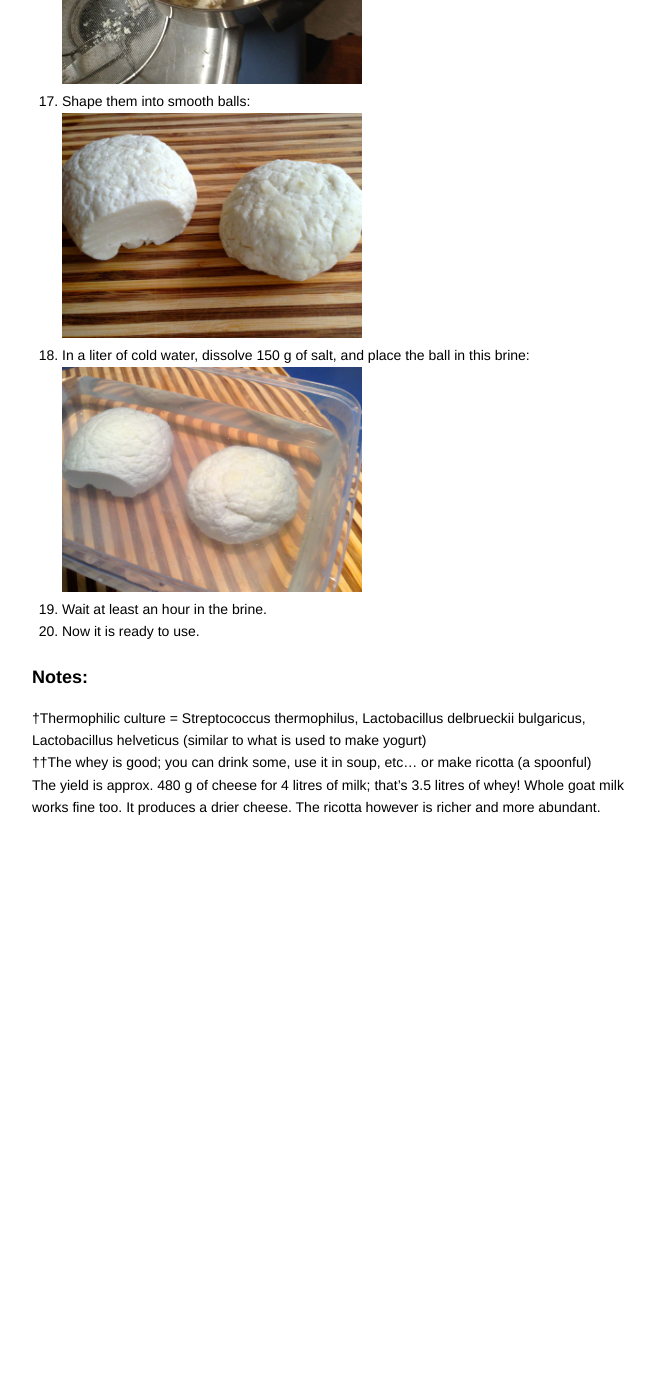
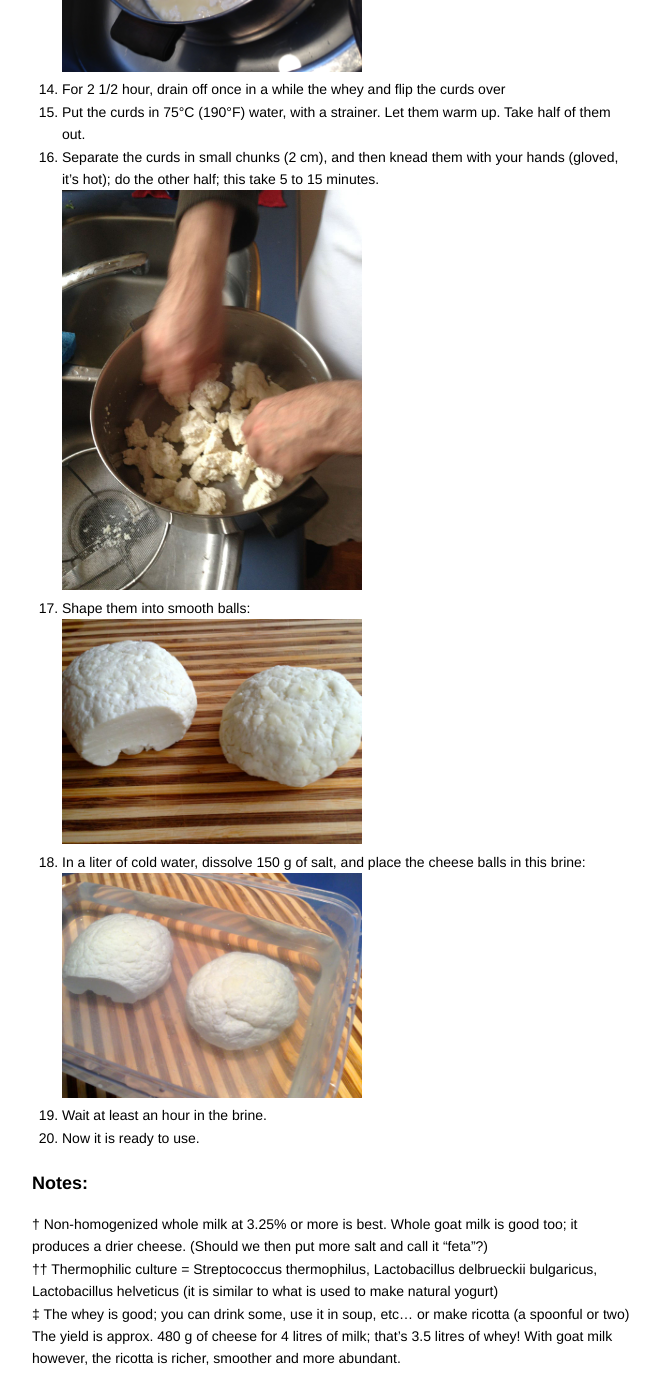
Before and after one commit to kruchten/spoon, a Jekyll site: the page built from _posts/2014-02-23-mozzarella.md, in a window 1280 px wide and 1400 px high, scrolled down 2637 px. Shown: the whole window, without its empty margins (308-968 px from the left). Built offline with Jekyll 4.4.1, drawn with Linux system fonts in a browser that asks for light colours; before the commit the page ends 3486 px from its top, so only the background shows below that; some of the changed text lies outside the part shown.

Commit message:
updates
new pics for mozzarella
added explanations for kugelhopf
fix typos in boeuf bourgugnon

```diff
--- a/_posts/2014-02-23-mozzarella.md
+++ b/_posts/2014-02-23-mozzarella.md
@@ -20,30 +20,32 @@
 4. Let rest for 30+ minutes
 5. Dissolve the rennet in a bit of water
 6. Add rennet to milk, stir well, cover
-![image](img/mozzarella2.jpg)
-7. Let the curd form, for 1 hour to 1 1/2 hour. It should look like one massive blob of smooth tofu. Should give a "clean break":
-![image](img/clean_break_collage.jpg)
-8. Cut the curds in 1 cm blobs with a big knife
+![image](img/mozzarella7.jpg)
+7. Let the curd form, for 1 hour to 1 1/2 hour. It should look like one massive blob of smooth tofu. Should give a "clean break" if you dip a finger in it and lift it:
+![image](img/mozzarella8.jpg)
+8. Cut the curds in 1.5 cm blobs with a big knife, first in one direction, then 90 across, then across the height.
 9. Let rest for 15 minutes
 ![image](img/mozzarella3.jpg)
 10. Heat (very low) the curds to 38°C (100°F), while slowly stirring constantly
 11. Let rest, covered, for 5 minutes
-12. Drain the whey from the curds††
+12. Drain the whey from the curds‡
 ![image](img/mozzarella4.jpg)
 13. Keep the pot with the curds in a hot bath in the sink at about 40°C (104°F)
+![image](img/mozzarella9.jpg)
 14. For 2 1/2 hour, drain off once in a while the whey and flip the curds over
-15. Put the curds in 75°C (190°F) water, with a strainer. Take half of them out.
-15. Separate the curds in small chunks (2 cm), and then knead them with your hands (gloved, it's hot); this take 5 to 15 minutes.
+15. Put the curds in 75°C (190°F) water, with a strainer. Let them warm up. Take half of them out.
+15. Separate the curds in small chunks (2 cm), and then knead them with your hands (gloved, it's hot); do the other half; this take 5 to 15 minutes.
 ![image](img/mozzarella5.jpg)
 16. Shape them into smooth balls:
 ![image](img/mozzarella1.jpg)
-16. In a liter of cold water, dissolve 150 g of salt, and place the ball in this brine:
+16. In a liter of cold water, dissolve 150 g of salt, and place the cheese balls in this brine:
 ![image](img/mozzarella6.jpg)
 17. Wait at least an hour in the brine.
 18. Now it is ready to use.
 
 ###Notes:
-†Thermophilic culture = Streptococcus thermophilus, Lactobacillus delbrueckii bulgaricus, Lactobacillus helveticus (similar to what is used to make yogurt)
-††The whey is good; you can drink some, use it in soup, etc... or make ricotta (a spoonful)
+† Non-homogenized whole milk at 3.25% or more is best. Whole goat milk is good too; it produces a drier cheese. (Should we then put more salt and call it "feta"?)
+†† Thermophilic culture = Streptococcus thermophilus, Lactobacillus delbrueckii bulgaricus, Lactobacillus helveticus (it is similar to what is used to make natural yogurt)
+‡ The whey is good; you can drink some, use it in soup, etc... or make ricotta (a spoonful or two)
 The yield is approx. 480 g of cheese for 4 litres of milk; that's 3.5 litres of whey!
-Whole goat milk works fine too. It produces a drier cheese. The ricotta however is richer and more abundant.
+With goat milk however, the ricotta is richer, smoother and more abundant.
```
Also changed, not shown: other parts of _posts/2014-02-23-mozzarella.md (+2 -2 lines), _posts/2013-12-28-baguettes.md (+2 -2 lines), _posts/2013-12-29-kugelhopf.md (+8 -6 lines), _posts/2014-01-05-boeuf_bourguignon.md (+2 -2 lines), img/mozzarella3.jpg, img/mozzarella7.jpg (added), img/mozzarella8.jpg (added), img/mozzarella9.jpg (added).
